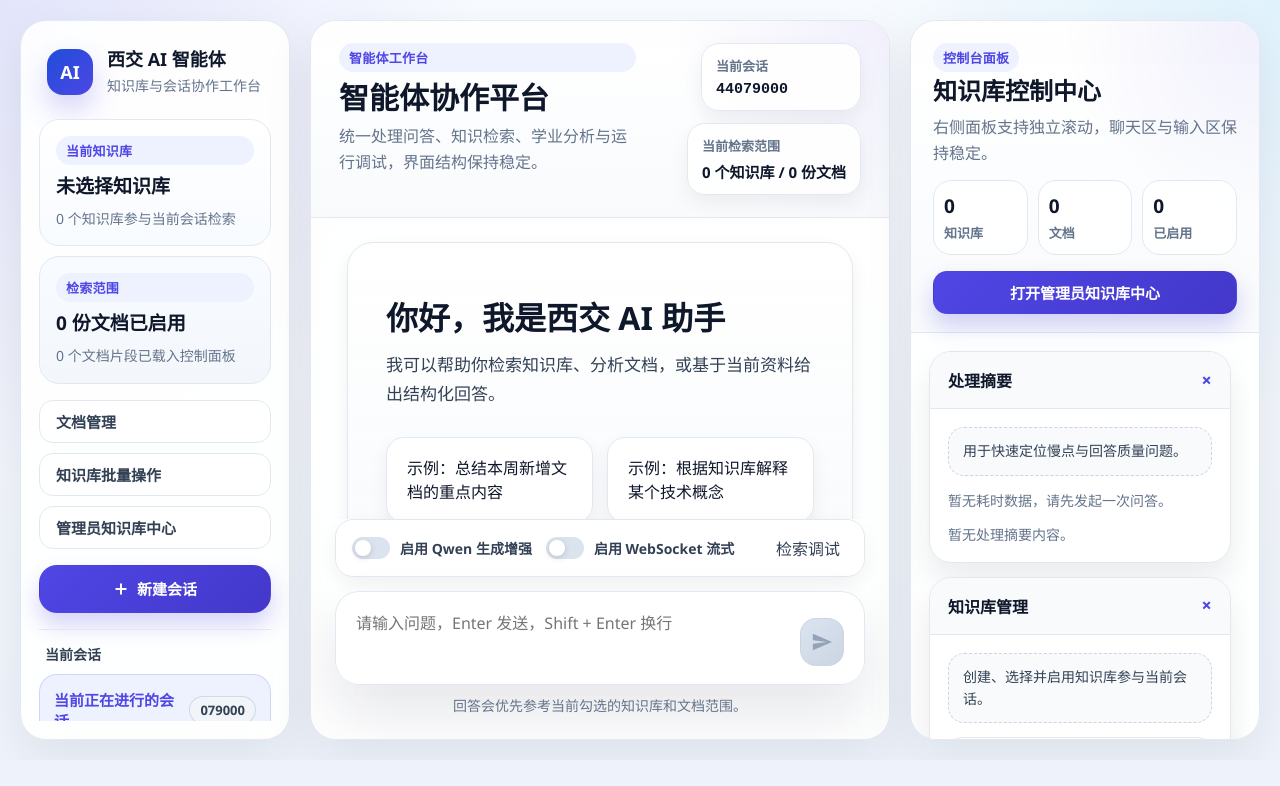
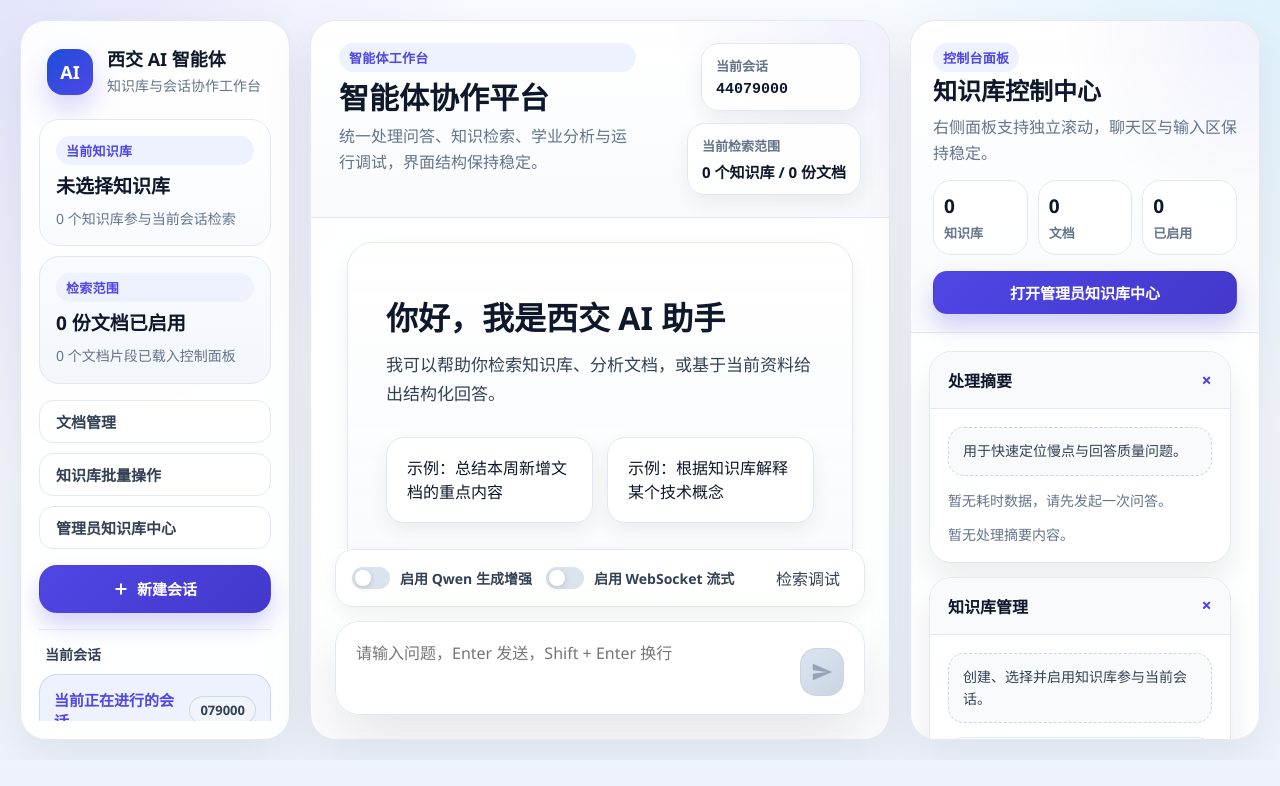
Before and after one commit to Explosionstate/xjtu-front, a React (Vite) app in the folder xjtu-front/: page / in a window 1280 px wide. Shown: the top 786 px of the page. Built offline with nearby package versions, Linux system fonts and the light colour scheme.

Commit message:
智能体UI优化

```diff
--- a/xjtu-front/src/App.tsx
+++ b/xjtu-front/src/App.tsx
@@ -1236,7 +1236,6 @@ export default function App() {
               </svg>
             </button>
           </div>
-          <p className="qw-input-tip">回答会优先参考当前勾选的知识库和文档范围。</p>
         </div>
       </section>
 
```
